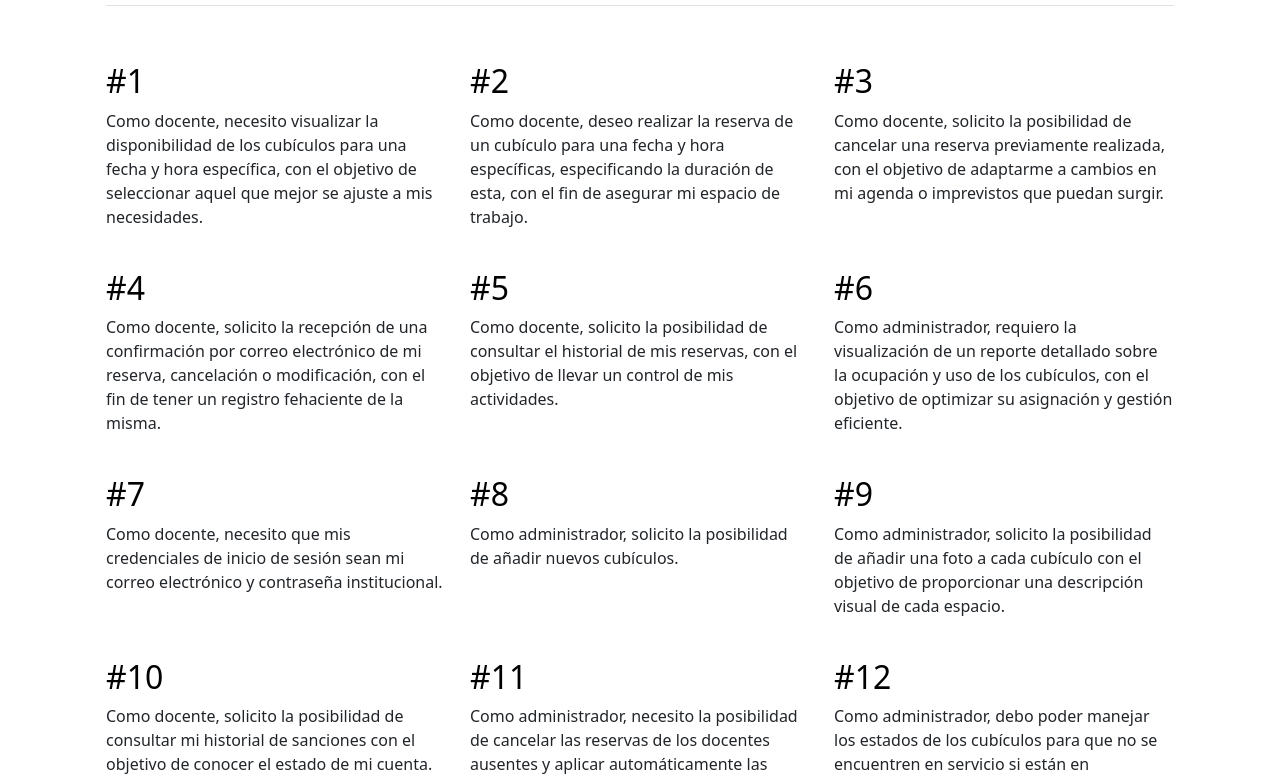
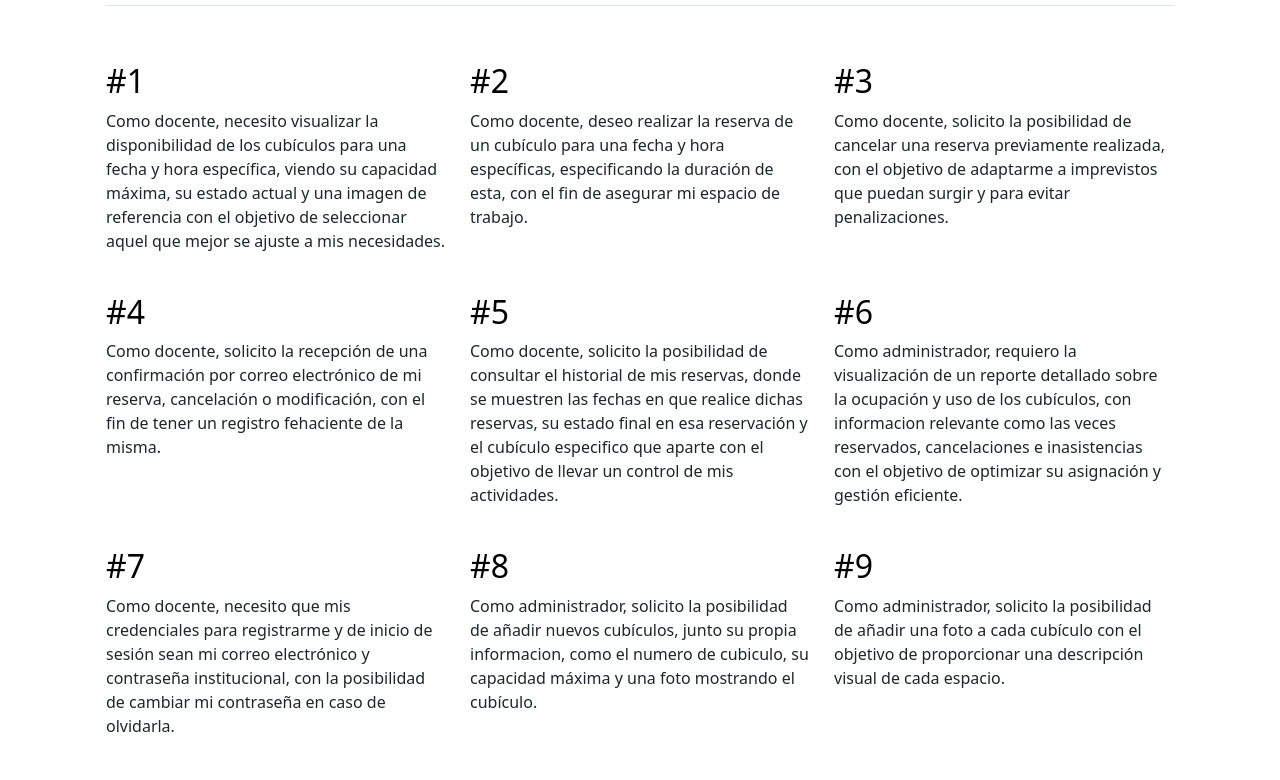
Before and after one commit to jdrioisaza/proyecto01, an Angular app: page /requirements in a window 1280 px wide. Shown: the part 194-974 px from the top of the page. Built offline with nearby package versions, Linux system fonts and the light colour scheme.

Commit message:
req_&_fotoaporte

```diff
--- a/src/app/componentes/acerca-de/acerca-de.component.html
+++ b/src/app/componentes/acerca-de/acerca-de.component.html
@@ -4,7 +4,7 @@
     <div class="row row-cols-1 row-cols-sm-2 row-cols-md-3 g-3">
       <div class="col">
         <div class="card shadow-sm" style="height: 100%">
-          <img src="../../../assets/img/Juan.jfif" />
+          <img src="../../../assets/img/Juan.jfif" data-bs-toggle="modal" data-bs-target="#Modal1" style="cursor: pointer;" />
           <div class="card-body d-flex flex-column">
             <h3>Juan David Del Rio Isaza</h3>
             <div class="mb-auto">
@@ -16,9 +16,6 @@
                 Software y Aplicaciones Móviles. de Ingeniería de Sistemas.
               </p>
             </div>
-            <button type="button" class="btn btn-primary mt-auto" data-bs-toggle="modal" data-bs-target="#Modal1">
-              Ver aporte
-            </button>
 
             <div class="modal fade" id="Modal1" tabindex="-1" aria-labelledby="exampleModalLabel" aria-hidden="true">
               <div class="modal-dialog">
@@ -59,7 +56,7 @@
 
       <div class="col">
         <div class="card shadow-sm" style="height: 100%">
-          <img src="../../../assets/img/Diomedes.jfif" />
+          <img src="../../../assets/img/Diomedes.jfif" data-bs-toggle="modal" data-bs-target="#Modal2" style="cursor: pointer;"/>
           <div class="card-body d-flex flex-column">
             <h3>Diomedes Farid Cerda Leon</h3>
             <div class="mb-auto">
@@ -70,9 +67,6 @@
                 de Ingeniería de Sistemas.
               </p>
             </div>
-            <button type="button" class="btn btn-primary mt-auto" data-bs-toggle="modal" data-bs-target="#Modal2">
-              Ver aporte
-            </button>
 
             <div class="modal fade" id="Modal2" tabindex="-1" aria-labelledby="exampleModalLabel" aria-hidden="true">
               <div class="modal-dialog">
@@ -112,7 +106,7 @@
       </div>
       <div class="col">
         <div class="card shadow-sm" style="height: 100%">
-          <img src="../../../assets/img/Gadiel.jfif" />
+          <img src="../../../assets/img/Gadiel.jfif" data-bs-toggle="modal" data-bs-target="#Modal3" style="cursor: pointer;"/>
           <div class="card-body d-flex flex-column">
             <h3>Gadiel Arturo Comas Quiroga</h3>
             <div class="mb-auto">
@@ -124,9 +118,6 @@
                 formación con un técnico en Conservación de Recursos Naturales.
               </p>
             </div>
-            <button type="button" class="btn btn-primary mt-auto" data-bs-toggle="modal" data-bs-target="#Modal3">
-              Ver aporte
-            </button>
 
             <div class="modal fade" id="Modal3" tabindex="-1" aria-labelledby="exampleModalLabel" aria-hidden="true">
               <div class="modal-dialog">
@@ -166,7 +157,7 @@
       </div>
       <div class="col">
         <div class="card shadow-sm" style="height: 100%">
-          <img src="../../../assets/img/Mauricio.jpg" />
+          <img src="../../../assets/img/Mauricio.jpg" data-bs-toggle="modal" data-bs-target="#Modal4" style="cursor: pointer;"/>
           <div class="card-body d-flex flex-column">
             <h3>Mauricio Elias Polo Martinez</h3>
             <div class="mb-auto">
@@ -178,9 +169,6 @@
                 Electrónica.
               </p>
             </div>
-            <button type="button" class="btn btn-primary mt-auto" data-bs-toggle="modal" data-bs-target="#Modal4">
-              Ver aporte
-            </button>
 
             <div class="modal fade" id="Modal4" tabindex="-1" aria-labelledby="exampleModalLabel" aria-hidden="true">
               <div class="modal-dialog">
@@ -220,7 +208,7 @@
       </div>
       <div class="col">
         <div class="card shadow-sm" style="height: 100%">
-          <img src="../../../assets/img/Hernan.jfif" />
+          <img src="../../../assets/img/Hernan.jfif" data-bs-toggle="modal" data-bs-target="#Modal5" style="cursor: pointer;"/>
           <div class="card-body d-flex flex-column">
             <h3>Hernan Andres Chaverra Suarez</h3>
             <div class="mb-auto">
@@ -231,9 +219,6 @@
                 Ingeniería de Sistemas.
               </p>
             </div>
-            <button type="button" class="btn btn-primary mt-auto" data-bs-toggle="modal" data-bs-target="#Modal5">
-              Ver aporte
-            </button>
 
             <div class="modal fade" id="Modal5" tabindex="-1" aria-labelledby="exampleModalLabel" aria-hidden="true">
               <div class="modal-dialog">
@@ -245,7 +230,7 @@
                     <button type="button" class="btn-close" data-bs-dismiss="modal" aria-label="Close"></button>
                   </div>
                   <div class="modal-body">
-                    <ul>:
+                    <ul>
                       <h3>Front-End</h3>
                       <hr>
                       <li>Realización de componente "Ciclos de Vida".</li>
--- a/src/app/componentes/proyectos/requerimientos/requerimientos.component.html
+++ b/src/app/componentes/proyectos/requerimientos/requerimientos.component.html
@@ -3,7 +3,7 @@
     <div class="row g-4 py-5 row-cols-1 row-cols-lg-3">
       <div class="feature col">
         <h3 class="fs-2 text-body-emphasis">#1</h3>
-        <p>Como docente, necesito visualizar la disponibilidad de los cubículos para una fecha y hora específica, con el objetivo de seleccionar aquel que mejor se ajuste a mis necesidades.</p>
+        <p>Como docente, necesito visualizar la disponibilidad de los cubículos para una fecha y hora específica, viendo su capacidad máxima, su estado actual y una imagen de referencia con el objetivo de seleccionar aquel que mejor se ajuste a mis necesidades.</p>
       </div>
       <div class="feature col">
         <h3 class="fs-2 text-body-emphasis">#2</h3>
@@ -11,7 +11,7 @@
       </div>
       <div class="feature col">
         <h3 class="fs-2 text-body-emphasis">#3</h3>
-        <p>Como docente, solicito la posibilidad de cancelar una reserva previamente realizada, con el objetivo de adaptarme a cambios en mi agenda o imprevistos que puedan surgir.</p>
+        <p>Como docente, solicito la posibilidad de cancelar una reserva previamente realizada, con el objetivo de adaptarme a imprevistos que puedan surgir y para evitar penalizaciones.</p>
       </div>
       <div class="feature col">
         <h3 class="fs-2 text-body-emphasis">#4</h3>
@@ -19,19 +19,19 @@
       </div>
       <div class="feature col">
         <h3 class="fs-2 text-body-emphasis">#5</h3>
-        <p>Como docente, solicito la posibilidad de consultar el historial de mis reservas, con el objetivo de llevar un control de mis actividades.</p>
+        <p>Como docente, solicito la posibilidad de consultar el historial de mis reservas, donde se muestren las fechas en que realice dichas reservas, su estado final en esa reservación y el cubículo especifico que aparte con el objetivo de llevar un control de mis actividades.</p>
       </div>
       <div class="feature col">
         <h3 class="fs-2 text-body-emphasis">#6</h3>
-        <p>Como administrador, requiero la visualización de un reporte detallado sobre la ocupación y uso de los cubículos, con el objetivo de optimizar su asignación y gestión eficiente.</p>
+        <p>Como administrador, requiero la visualización de un reporte detallado sobre la ocupación y uso de los cubículos, con informacion relevante como las veces reservados, cancelaciones e inasistencias con el objetivo de optimizar su asignación y gestión eficiente.</p>
       </div>
       <div class="feature col">
         <h3 class="fs-2 text-body-emphasis">#7</h3>
-        <p>Como docente, necesito que mis credenciales de inicio de sesión sean mi correo electrónico y contraseña institucional.</p>
+        <p>Como docente, necesito que mis credenciales para registrarme y de inicio de sesión sean mi correo electrónico y contraseña institucional, con la posibilidad de cambiar mi contraseña en caso de olvidarla.</p>
       </div>
       <div class="feature col">
         <h3 class="fs-2 text-body-emphasis">#8</h3>
-        <p>Como administrador, solicito la posibilidad de añadir nuevos cubículos.</p>
+        <p>Como administrador, solicito la posibilidad de añadir nuevos cubículos, junto su propia informacion, como el numero de cubiculo, su capacidad máxima y una foto mostrando el cubículo.</p>
       </div>
       <div class="feature col">
         <h3 class="fs-2 text-body-emphasis">#9</h3>
@@ -39,7 +39,7 @@
       </div>
       <div class="feature col">
         <h3 class="fs-2 text-body-emphasis">#10</h3>
-        <p>Como docente, solicito la posibilidad de consultar mi historial de sanciones con el objetivo de conocer el estado de mi cuenta.</p>
+        <p>Como docente, solicito la posibilidad de consultar mi historial de sanciones mostrando la informacion de las reservaciones por las que fuí penalizado con el objetivo de conocer el estado de mi cuenta.</p>
       </div>
       <div class="feature col">
         <h3 class="fs-2 text-body-emphasis">#11</h3>
@@ -47,7 +47,7 @@
       </div>
       <div class="feature col">
         <h3 class="fs-2 text-body-emphasis">#12</h3>
-        <p>Como administrador, debo poder manejar los estados de los cubículos para que no se encuentren en servicio si están en mantenimiento y poder eliminarlos de ser necesario.</p>
+        <p>Como administrador, debo poder manejar los estados de los cubículos para que no se encuentren en servicio si están en mantenimiento o tienen algun inconveniente y poder eliminarlos de ser necesario.</p>
       </div>
     </div>
   </div>
```
